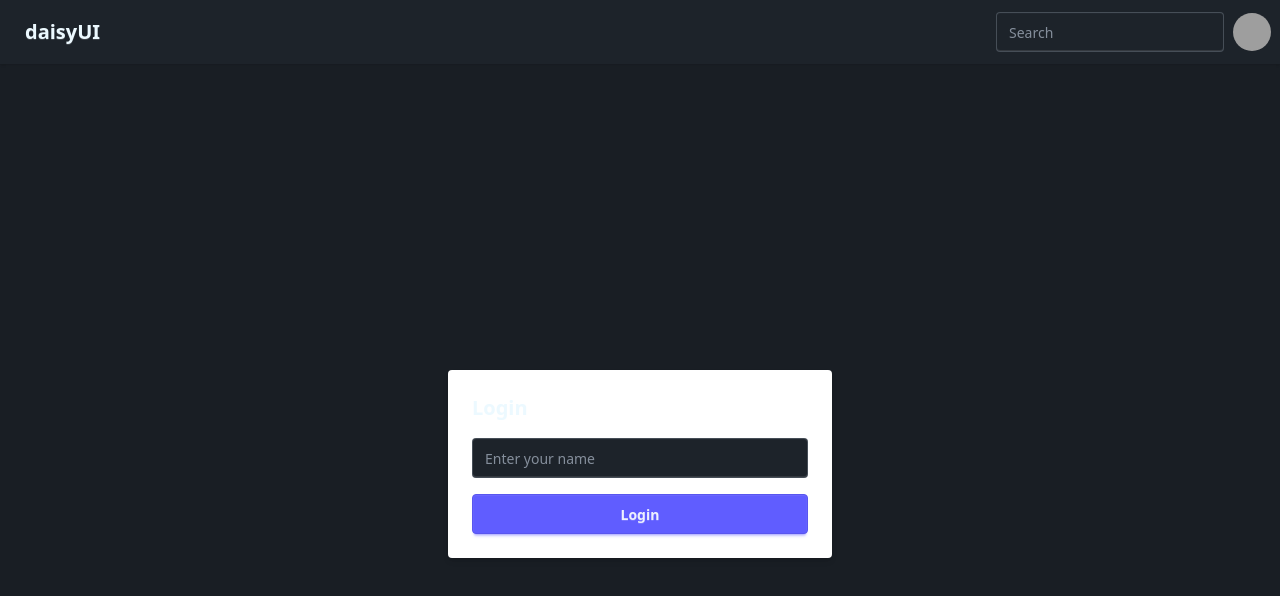
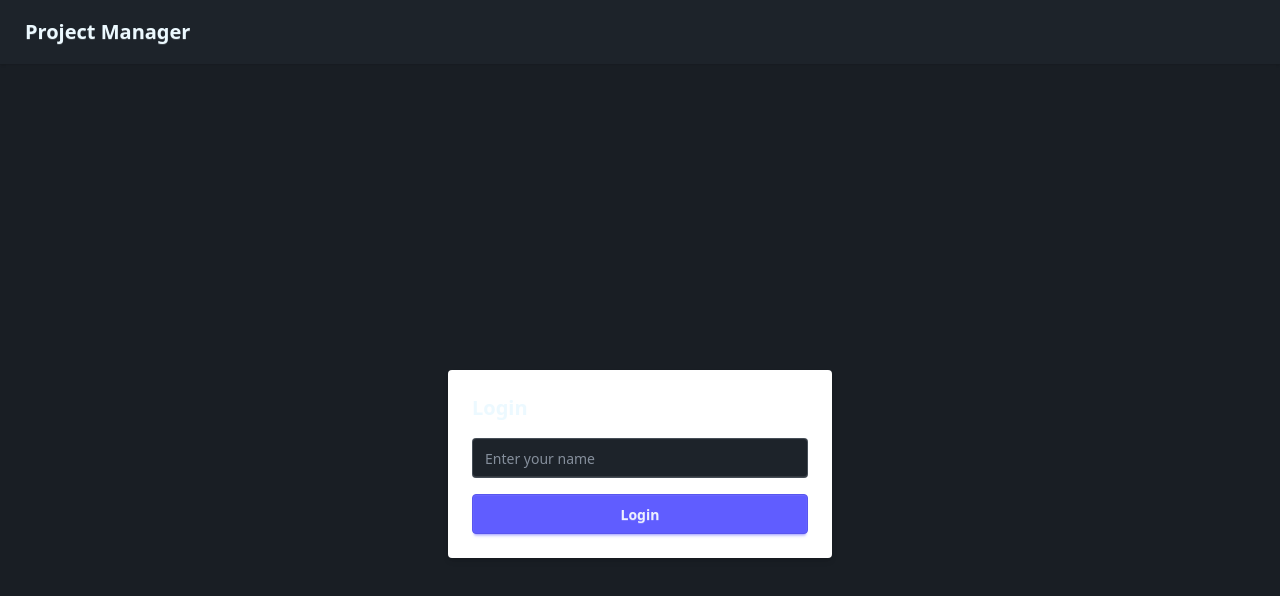
Before and after one commit to wharton-git/gestion-de-projet, a React (Vite) app: page /login in a window 1280 px wide. Shown: the top 596 px of the page. Built offline with nearby package versions, Linux system fonts and the light colour scheme; grey boxes are pictures that could not be loaded.

Commit message:
feat: update Navbar component with user greeting and logout functionality

```diff
--- a/src/components/UI/Navbar.jsx
+++ b/src/components/UI/Navbar.jsx
@@ -1,35 +1,29 @@
 import React from 'react'
+import { useNavigate } from 'react-router-dom'
+import { getUser, logout } from '../../utils/auth'
 
 const Navbar = () => {
+    const navigate = useNavigate()
+    const user = getUser()
+
+    const handleLogout = () => {
+        logout()
+        navigate('/login')
+    }
+
     return (
         <div className="navbar bg-base-100 shadow-sm">
             <div className="flex-1">
-                <a className="btn btn-ghost text-xl">daisyUI</a>
+                <a className="btn btn-ghost text-xl">Project Manager</a>
             </div>
-            <div className="flex gap-2">
-                <input type="text" placeholder="Search" className="input input-bordered w-24 md:w-auto" />
-                <div className="dropdown dropdown-end">
-                    <div tabIndex={0} role="button" className="btn btn-ghost btn-circle avatar">
-                        <div className="w-10 rounded-full">
-                            <img
-                                alt="Tailwind CSS Navbar component"
-                                src="https://img.daisyui.com/images/stock/photo-1534528741775-53994a69daeb.webp" />
-                        </div>
-                    </div>
-                    <ul
-                        tabIndex={0}
-                        className="menu menu-sm dropdown-content bg-base-100 rounded-box z-1 mt-3 w-52 p-2 shadow">
-                        <li>
-                            <a className="justify-between">
-                                Profile
-                                <span className="badge">New</span>
-                            </a>
-                        </li>
-                        <li><a>Settings</a></li>
-                        <li><a>Logout</a></li>
-                    </ul>
+            {user && (
+                <div className="flex items-center gap-4">
+                    <span className="text-sm text-gray-500">Bonjour, {user.username}</span>
+                    <button className="btn btn-outline btn-error btn-sm" onClick={handleLogout}>
+                        Logout
+                    </button>
                 </div>
-            </div>
+            )}
         </div>
     )
 }
```
